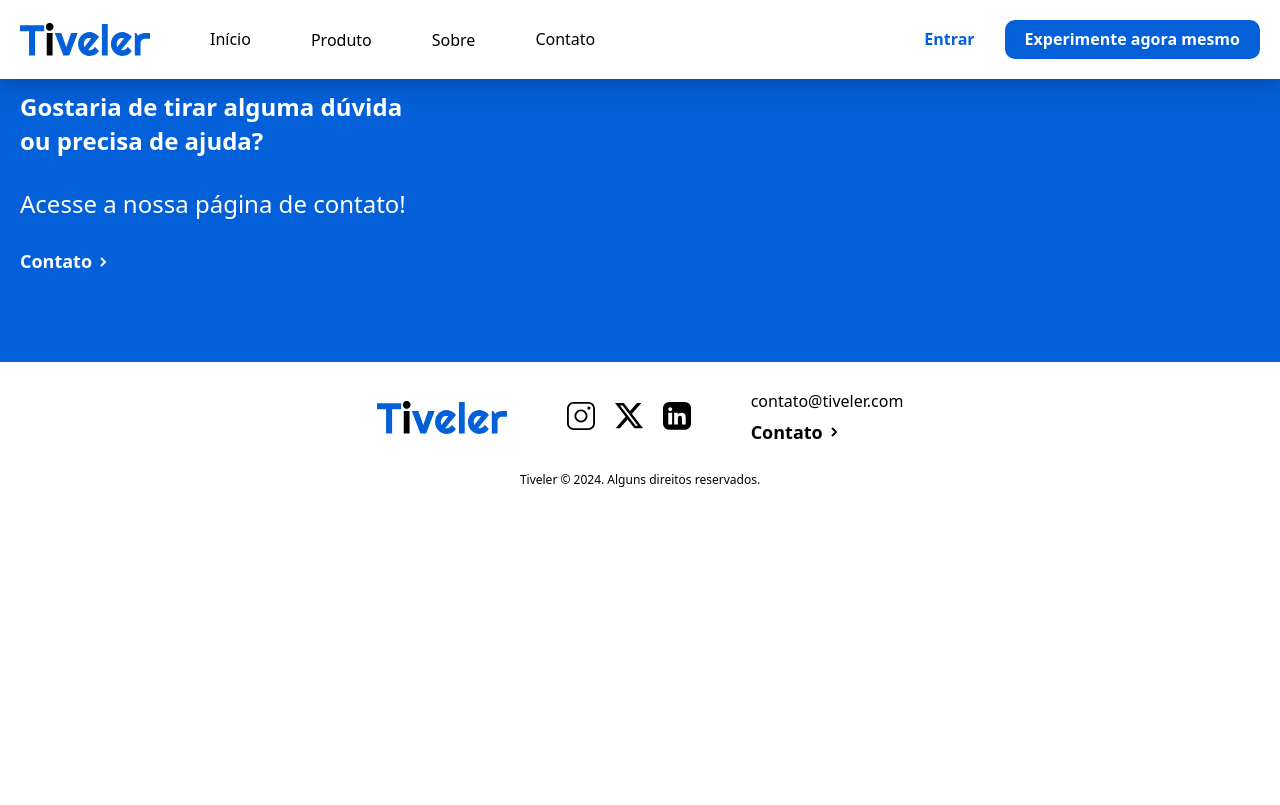
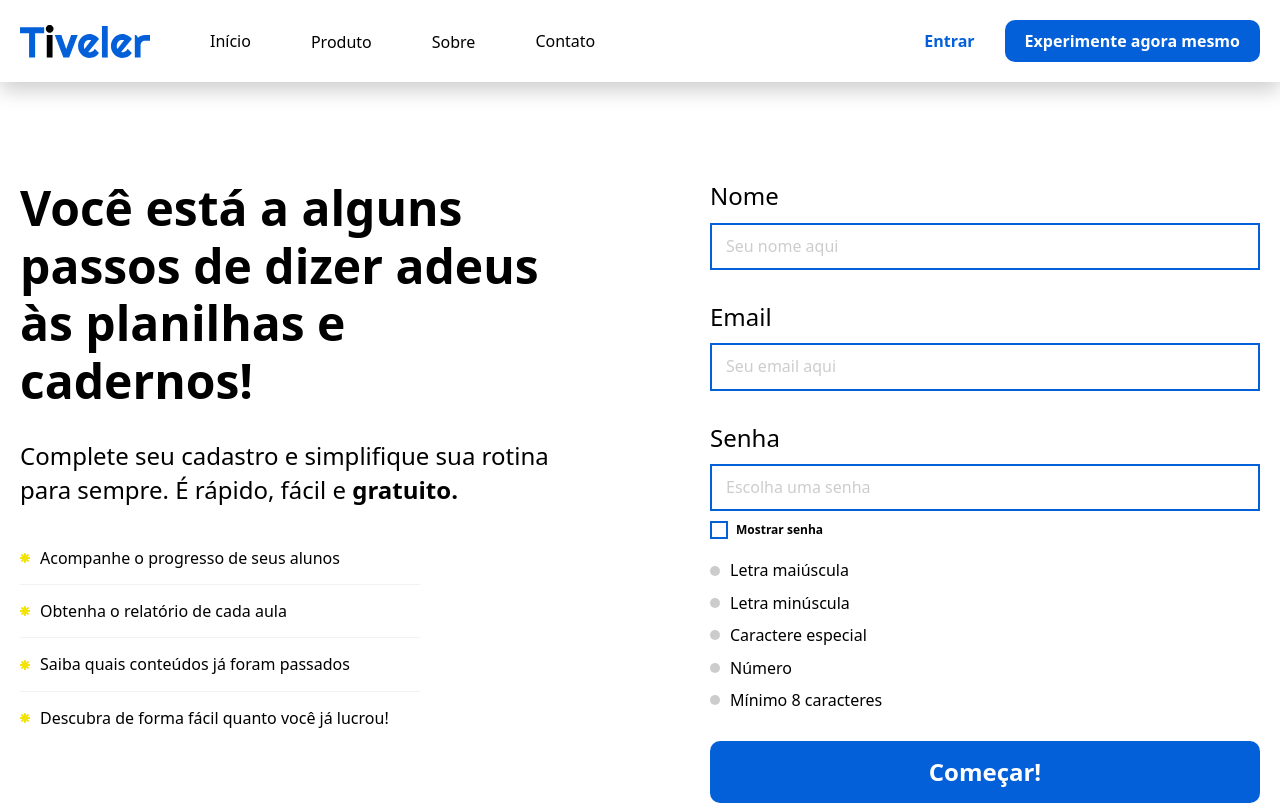
Before and after one commit to feliphepaz/tiveler-frontend, a Nuxt app: page /cadastro in a window 1280 px wide. Shown: the top 805 px of the page. Built offline with nearby package versions, Linux system fonts and the light colour scheme.

Commit message:
refactor: text component

```diff
--- a/assets/scss/vars.scss
+++ b/assets/scss/vars.scss
@@ -17,6 +17,7 @@ $weight-regular: 400;
 $border-default: 2px solid #0460d9;
 $border-hover: 2px solid #000000;
 $border-small: 1px solid #0460d9;
+$border-list: 1px solid #f2f2f2;
 
 $font: 'Noto Sans', Arial, Helvetica, sans-serif;
 
--- a/components/dropdown.vue
+++ b/components/dropdown.vue
@@ -34,7 +34,7 @@
     <div
       :class="`response dropdown-${activeDropdown ? 'activated' : 'disabled'}`"
     >
-      <Text type="current-text" color="white">
+      <Text type="text" color="white">
         {{ response }}
       </Text>
     </div>
--- a/components/field.vue
+++ b/components/field.vue
@@ -33,15 +33,14 @@
 
     <input
       v-if="type === 'input' || type === 'new-password'"
+      v-bind="$attrs"
       :name="name"
       :id="name"
       :type="variation === 'password' && showPassword ? 'text' : variation"
       @keyup="(e) => type === 'new-password' && validatePassword(e)"
     />
 
-    <select v-if="type === 'select'" :name="name" :id="name" />
-
-    <textarea v-if="type === 'textarea'" :name="name" :id="name" />
+    <component v-else :is="type" v-bind="$attrs" :name="name" :id="name" />
 
     <div v-if="variation === 'password'" class="show-password">
       <input
@@ -81,6 +80,10 @@
 </template>
 
 <script setup lang="ts">
+  defineOptions({
+    inheritAttrs: false,
+  })
+
   interface Props {
     name: string
     type: 'input' | 'select' | 'textarea' | 'new-password'
@@ -89,6 +92,11 @@
     size?: 'medium' | 'big'
     alert?: string
   }
+
+  withDefaults(defineProps<Props>(), {
+    variation: 'text',
+    size: 'medium',
+  })
 
   const showPassword = ref(false)
   const validPassword = ref({
@@ -115,11 +123,6 @@
       minEightCharacters: minEightCharacters,
     }
   }
-
-  withDefaults(defineProps<Props>(), {
-    variation: 'text',
-    size: 'medium',
-  })
 </script>
 
 <style lang="scss" scoped>
--- a/components/footer.vue
+++ b/components/footer.vue
@@ -25,7 +25,7 @@
         </ul>
 
         <div class="email">
-          <NuxtLink to="mailto:contato@tiveler.com">
+          <NuxtLink to="mailto:contato@tiveler.com" class="address">
             <Text type="text" color="black">contato@tiveler.com</Text>
           </NuxtLink>
           <CustomLink to="/contato" type="redirect" icon="show" weight="bold">
@@ -78,6 +78,10 @@
       flex-direction: column;
       gap: 10px;
 
+      .address:hover {
+        text-decoration: underline;
+      }
+
       @include mobile {
         align-items: center;
       }
--- a/components/home/FAQ.vue
+++ b/components/home/FAQ.vue
@@ -31,7 +31,7 @@
 
 <style lang="scss" scoped>
   .faq-layout {
-    margin: 160px 0;
+    margin: 140px 0;
 
     .list {
       display: flex;
@@ -41,7 +41,7 @@
     }
 
     @include tablet {
-      margin: 140px 0;
+      margin: 120px 0;
     }
   }
 </style>
--- a/components/home/about.vue
+++ b/components/home/about.vue
@@ -11,7 +11,7 @@
         <Text as="h2" type="subtitle" variation="highlight" color="black">
           Quem somos?
         </Text>
-        <Text as="p" type="current-text" color="black">
+        <Text as="p" type="text" color="black">
           Nascido em São Paulo, no berço das startups, a Tiveler vem com o
           propósito de ser o software mais utilizado no dia a dia de
           profissionais da educação, facilitando a gestão das aulas, alunos e
@@ -34,7 +34,7 @@
 
 <style lang="scss" scoped>
   .about-layout {
-    margin: 180px 0 160px 0;
+    margin: 180px 0 140px 0;
     background: $color-gray;
 
     .container {
@@ -57,7 +57,7 @@
     }
 
     @include tablet {
-      margin: 160px 0 140px 0;
+      margin: 160px 0 120px 0;
 
       .container {
         gap: 100px;
--- a/components/home/call-to-action.vue
+++ b/components/home/call-to-action.vue
@@ -4,7 +4,7 @@
       <Text as="h2" type="subtitle" variation="highlight" color="black">
         Gostou do que viu até aqui?
       </Text>
-      <Text as="p" type="subtitle" color="black">
+      <Text type="subtitle" color="black">
         Experimente a nossa plataforma!
         <br />
         Lembrando, que é
--- a/components/home/product-hub.vue
+++ b/components/home/product-hub.vue
@@ -2,60 +2,17 @@
   <section class="product-hub-layout" id="produto">
     <div class="container">
       <ul class="benefits">
-        <li>
+        <li v-for="(benefit, index) in benefits" :key="index">
           <div class="benefit-head">
             <div class="icon">
-              <img :src="student" alt="Ícone de estudante" />
+              <img :src="benefit.icon.src" :alt="benefit.icon.alt" />
             </div>
             <Text as="h3" type="subtitle" variation="highlight" color="black">
-              Acompanhe o progresso de seus alunos
+              {{ benefit.title }}
             </Text>
           </div>
-          <Text type="current-text" color="black">
-            Com a nossa ferramenta, você pode acompanhar todo o desenvolvimento
-            do seu aluno.
-          </Text>
-        </li>
-        <li>
-          <div class="benefit-head">
-            <div class="icon">
-              <img :src="notebook" alt="Ícone de caderno" />
-            </div>
-            <Text as="h3" type="subtitle" variation="highlight" color="black">
-              Obtenha o relatório de cada aula
-            </Text>
-          </div>
-          <Text type="current-text" color="black">
-            Te damos a facilidade de visualizar todas as informações das aulas
-            passadas.
-          </Text>
-        </li>
-        <li>
-          <div class="benefit-head">
-            <div class="icon">
-              <img :src="blackboard" alt="Ícone de lousa" />
-            </div>
-            <Text as="h3" type="subtitle" variation="highlight" color="black">
-              Saiba quais conteúdos já foram passados
-            </Text>
-          </div>
-          <Text type="current-text" color="black">
-            Cansado de esquecer quais conteúdos já foram passados? Aqui, você
-            não perde nada!
-          </Text>
-        </li>
-        <li>
-          <div class="benefit-head">
-            <div class="icon">
-              <img :src="calculator" alt="Ícone de calculadora" />
-            </div>
-            <Text as="h3" type="subtitle" variation="highlight" color="black">
-              Descubra de forma fácil quanto você já lucrou!
-            </Text>
-          </div>
-          <Text type="current-text" color="black">
-            Através da nossa plataforma, você tem acesso aos dados de suas
-            receitas e movimentações.
+          <Text type="text" color="black">
+            {{ benefit.description }}
           </Text>
         </li>
       </ul>
@@ -70,10 +27,49 @@
 
 <script setup lang="ts">
   import student from '@/assets/icons/student.svg'
+  import notebook from '@/assets/icons/notebook.svg'
   import blackboard from '@/assets/icons/blackboard.svg'
   import calculator from '@/assets/icons/calculator.svg'
-  import notebook from '@/assets/icons/notebook.svg'
   import personNotebook from '@/assets/pictures/person-notebook.jpg'
+
+  const benefits = [
+    {
+      title: 'Acompanhe o progresso de seus alunos',
+      description:
+        'Com a nossa ferramenta, você pode acompanhar todo o desenvolvimento do seu aluno.',
+      icon: {
+        src: student,
+        alt: 'Ícone de estudante',
+      },
+    },
+    {
+      title: 'Obtenha o relatório de cada aula',
+      description:
+        'Te damos a facilidade de visualizar todas as informações das aulas passadas.',
+      icon: {
+        src: notebook,
+        alt: 'Ícone de caderno',
+      },
+    },
+    {
+      title: 'Saiba quais conteúdos já foram passados',
+      description:
+        'Cansado de esquecer quais conteúdos já foram passados? Aqui, você não perde nada!',
+      icon: {
+        src: blackboard,
+        alt: 'Ícone de lousa',
+      },
+    },
+    {
+      title: 'Descubra de forma fácil quanto você já lucrou!',
+      description:
+        'Através da nossa plataforma, você tem acesso aos dados de suas receitas e movimentações.',
+      icon: {
+        src: calculator,
+        alt: 'Ícone de calculadora',
+      },
+    },
+  ]
 </script>
 
 <style lang="scss" scoped>
--- /dev/null
+++ b/components/register/content.vue
@@ -0,0 +1,70 @@
+<template>
+  <div class="content">
+    <Text as="h1" type="title" color="black">
+      Você está a alguns passos de dizer adeus às planilhas e cadernos!
+    </Text>
+    <Text type="subtitle" color="black">
+      Complete seu cadastro e simplifique sua rotina para sempre. É rápido,
+      fácil e
+      <strong>gratuito.</strong>
+    </Text>
+
+    <ul class="list">
+      <li v-for="(benefit, index) in benefits" :key="index">
+        <svg
+          width="10"
+          height="10"
+          viewBox="0 0 10 10"
+          fill="none"
+          xmlns="http://www.w3.org/2000/svg"
+        >
+          <path
+            fill-rule="evenodd"
+            clip-rule="evenodd"
+            d="M7.5054 1.14773C7.70209 0.951043 8.02211 0.951045 8.2195 1.14843L8.85157 1.7805C9.04918 1.97811 9.04927 2.2976 8.85227 2.4946L7.65554 3.69132C7.45877 3.8881 7.52602 4.04762 7.80313 4.04762H9.49555C9.77371 4.04762 10 4.27391 10 4.55306V5.44694C10 5.7264 9.77415 5.95238 9.49555 5.95238H7.80313C7.52484 5.95238 7.4596 6.11273 7.65554 6.30867L8.85227 7.5054C9.04896 7.70209 9.04895 8.02211 8.85157 8.2195L8.2195 8.85157C8.02189 9.04918 7.7024 9.04927 7.5054 8.85227L6.30867 7.65554C6.1119 7.45877 5.95238 7.52602 5.95238 7.80313V9.49555C5.95238 9.77371 5.72609 10 5.44694 10H4.55306C4.2736 10 4.04762 9.77415 4.04762 9.49555V7.80313C4.04762 7.52484 3.88727 7.4596 3.69132 7.65554L2.4946 8.85227C2.29791 9.04896 1.97789 9.04895 1.7805 8.85157L1.14843 8.2195C0.950824 8.02189 0.950731 7.7024 1.14773 7.5054L2.34445 6.30867C2.54123 6.1119 2.47398 5.95238 2.19687 5.95238H0.50445C0.226291 5.95238 0 5.72609 0 5.44694V4.55306C0 4.2736 0.22585 4.04762 0.50445 4.04762H2.19687C2.47516 4.04762 2.5404 3.88727 2.34445 3.69132L1.14773 2.4946C0.951043 2.29791 0.951045 1.97789 1.14843 1.7805L1.7805 1.14843C1.97811 0.950824 2.2976 0.950731 2.4946 1.14773L3.69132 2.34445C3.8881 2.54123 4.04762 2.47398 4.04762 2.19687V0.50445C4.04762 0.226291 4.27391 0 4.55306 0H5.44694C5.7264 0 5.95238 0.22585 5.95238 0.50445V2.19687C5.95238 2.47516 6.11273 2.5404 6.30867 2.34445L7.5054 1.14773Z"
+            fill="#F2E205"
+          />
+        </svg>
+        <Text type="text" color="black">
+          {{ benefit }}
+        </Text>
+      </li>
+    </ul>
+  </div>
+</template>
+
+<script setup lang="ts">
+  const benefits = [
+    'Acompanhe o progresso de seus alunos',
+    'Obtenha o relatório de cada aula',
+    'Saiba quais conteúdos já foram passados',
+    'Descubra de forma fácil quanto você já lucrou!',
+  ]
+</script>
+
+<style lang="scss" scoped>
+  .content {
+    .subtitle {
+      margin: 30px 0 40px;
+    }
+
+    .list {
+      display: flex;
+      flex-direction: column;
+      max-width: 400px;
+      gap: 15px;
+
+      li {
+        display: flex;
+        align-items: center;
+        gap: 10px;
+        padding-bottom: 15px;
+        border-bottom: $border-list;
+
+        &:last-child {
+          border-bottom: none;
+        }
+      }
+    }
+  }
+</style>
--- /dev/null
+++ b/components/register/form.vue
@@ -0,0 +1,47 @@
+<template>
+  <div class="form">
+    <form>
+      <Field name="name" type="input" size="big" placeholder="Seu nome aqui">
+        Nome
+      </Field>
+
+      <Field
+        name="email"
+        type="input"
+        variation="email"
+        size="big"
+        placeholder="Seu email aqui"
+      >
+        Email
+      </Field>
+
+      <Field
+        name="password"
+        type="new-password"
+        variation="password"
+        size="big"
+        placeholder="Escolha uma senha"
+      >
+        Senha
+      </Field>
+
+      <CTA type="big">Começar!</CTA>
+    </form>
+
+    <Text type="copyright" color="black">
+      Ao se inscrever, você declara que aceita os nossos
+      <NuxtLink to="#">termos e condições.</NuxtLink>
+    </Text>
+  </div>
+</template>
+
+<style lang="scss" scoped>
+  .form {
+    form {
+      display: flex;
+      flex-direction: column;
+      gap: 30px;
+      margin-bottom: 10px;
+    }
+  }
+</style>
--- a/components/text.vue
+++ b/components/text.vue
@@ -7,13 +7,7 @@
 <script setup lang="ts">
   interface Props {
     as?: 'p' | 'span' | 'h1' | 'h2' | 'h3' | 'h4'
-    type:
-      | 'title'
-      | 'subtitle'
-      | 'text'
-      | 'current-text'
-      | 'caption'
-      | 'copyright'
+    type: 'title' | 'subtitle' | 'text' | 'caption' | 'copyright'
     variation?: 'none' | 'highlight' | 'highlight-cta' | 'underline'
     color:
       | 'white'
@@ -64,15 +58,7 @@
       font-family: $font;
       font-weight: $weight-medium;
       font-size: 16px;
-      line-height: 120%;
-    }
-
-    &.current-text {
-      font-family: $font;
-      font-weight: $weight-medium;
-      font-size: 16px;
       line-height: 140%;
-      letter-spacing: 0.1px;
     }
 
     &.caption {
@@ -91,22 +77,20 @@
 
     &.text :deep(strong),
     &.text.highlight,
-    &.current-text :deep(strong),
-    &.current-text.highlight,
     &.subtitle :deep(strong),
     &.subtitle.highlight {
       font-weight: $weight-bold;
     }
 
-    &.text.highlight-cta,
-    &.current-text.highlight-cta {
+    &.text.highlight-cta {
       font-size: 18px;
       font-weight: $weight-bold;
     }
 
     &.text.underline,
-    &.current-text.underline,
-    &.caption.underline {
+    &.caption.underline,
+    :deep(a) {
+      color: currentColor;
       text-decoration: underline;
     }
 
--- /dev/null
+++ b/pages/cadastro.vue
@@ -0,0 +1,44 @@
+<template>
+  <main>
+    <section class="register">
+      <div class="container">
+        <RegisterContent />
+        <RegisterForm />
+      </div>
+    </section>
+  </main>
+</template>
+
+<style lang="scss" scoped>
+  .register {
+    padding: 100px 0 140px 0;
+
+    @include tablet {
+      padding: 80px 0 120px 0;
+    }
+
+    .container {
+      display: flex;
+      gap: 140px;
+
+      .content,
+      .form {
+        width: 50%;
+      }
+
+      @include tablet {
+        gap: 80px;
+      }
+
+      @include mobile {
+        flex-direction: column;
+        gap: 40px;
+
+        .content,
+        .form {
+          width: 100%;
+        }
+      }
+    }
+  }
+</style>
```
